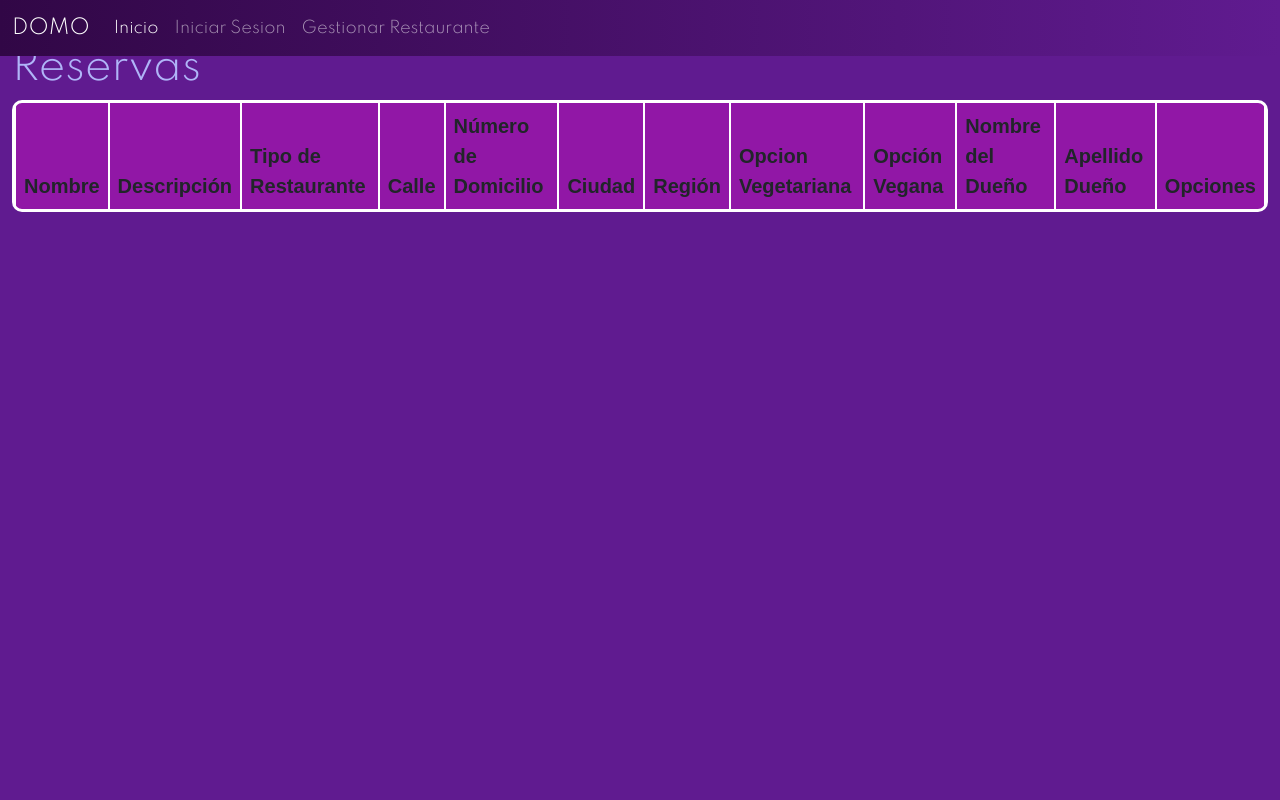
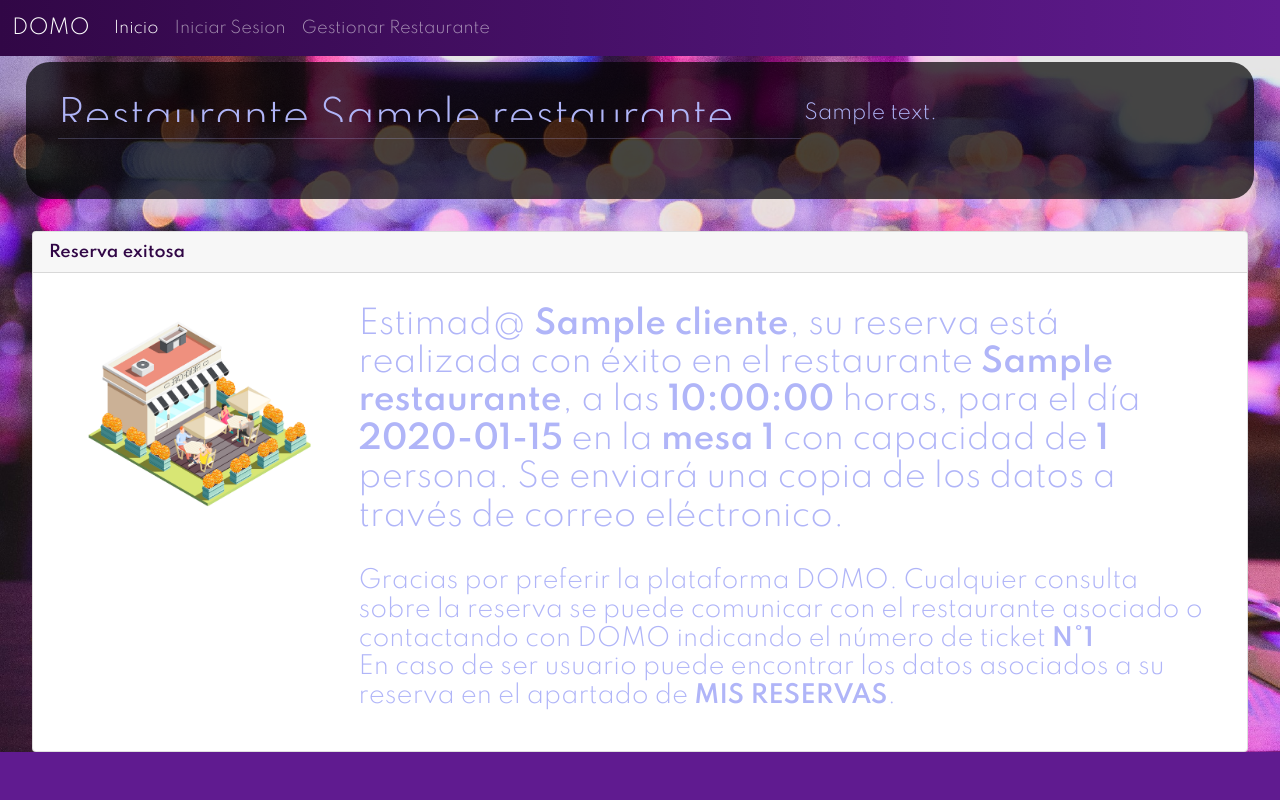
Before and after one commit to Exesito/GPS, a Flask app: page /reservar/1/1/reserva_exitosa in a window 1280 px wide. Run offline with Flask 2, Linux system fonts and the light colour scheme; tables that the repository leaves empty hold one stand-in row (values such as "Sample post"); lists and menus that the app fills with data are empty; parts of the project's set-up code (start-up, migrations or seed data) failed here and were passed over; some libraries are stand-ins or nearby versions.

Commit message:
Terminada la generacion de reserva, con errores y webpay activo

```diff
--- a/app/models.py
+++ b/app/models.py
@@ -75,6 +75,12 @@ class domo_reserva(db.Model):
 
         query = domo_restaurante.query.join(domo_mesa).join(domo_reserva).filter(domo_restaurante.rtr_id == id).all()
         return query
+
+    def get_restaurante(self):
+
+        query = db.session.query(domo_reserva, domo_mesa, domo_restaurante).filter(domo_reserva.msa_id == domo_mesa.msa_id, domo_mesa.rtr_id == domo_restaurante.rtr_id, domo_reserva.rsv_id == self.rsv_id).first()
+        print(query)
+        return query.domo_restaurante.rtr_id
 
     @staticmethod
     def get_by_id(id):
--- a/app/static/styles.css
+++ b/app/static/styles.css
@@ -75,3 +75,11 @@ body {
     font-family: sans-serif;
     font-size: 15pt;
 }
+
+.reserva-exitosa-img{
+    transform: scaleX(-1);
+    display: block;
+    margin-left: auto;
+    margin-right: auto;
+
+}
--- a/app/templates/assets/form_cliente_reserva.html
+++ b/app/templates/assets/form_cliente_reserva.html
@@ -2,7 +2,7 @@
     <div class="card-header">
       Rellene sus datos
     </div>
-  <form action="{{url_for('reserva_new_client', id_reserva = data.get('RESTAURANTE_ID'))}}" method=post>
+  <form action="{{url_for('reserva_new_client', id_restaurante = data.get('RESTAURANTE_ID'), id_reserva = data.get('id_reserva'))}}" method=post>
     <ul class="list-group list-group-flush">
       <div class="row">
       <div class="col">
--- /dev/null
+++ b/app/templates/cli_reserva_exitosa.html
@@ -0,0 +1,57 @@
+{% extends "index.html" %}
+
+{% block title %}
+¡Reserva aquí!
+{% endblock %}
+
+{% block body %}
+    <div class="reserva-container img-0">
+
+    <div class="jumbotron jumbotron-fluid">
+        <div class="container black-background">
+
+          <div class="grid-top-reserva">
+          <div class="gtitle">
+            <h1 class="display-6">Restaurante {{restaurante.rtr_nombre}}</h1>
+          </div>
+
+          <div class="gdescription">
+            <p class="lead">{{restaurante.rtr_descripcion}}
+          </div>
+
+          <div class="gdown">
+            <hr class="solid">
+          </div>
+        </div>
+           </div>
+    </div>
+
+    <div class="card" style="margin: 2rem">
+        <div class="card-header">
+            Reserva exitosa
+        </div>
+        <div style="padding: 2rem">
+            <div class="row">
+            <div class="col-3">
+                <img style="max-width: 100%;"
+                class="reserva-exitosa-img"
+                src="{{ url_for('static', filename='media/reserva_exitosa.jpg') }}">
+            </div>
+
+            <div class="col-9">
+                <h2>Estimad@ <b>{{cliente.cli_nombre}}</b>, su reserva está realizada con éxito en el restaurante <b>{{restaurante.rtr_nombre}}</b>,
+                    a las <b>{{reserva.rsv_hora}}</b> horas, para el día <b>{{reserva.rsv_fecha}}</b> en la <b>mesa {{mesa.msa_numero}}</b> con capacidad
+                    de <b>{{mesa.msa_capacidad}}</b> persona. Se enviará una copia de los datos a través de correo eléctronico.
+                    </h2></br>
+
+                    <h4>Gracias por preferir la plataforma DOMO. Cualquier consulta sobre la reserva se puede comunicar con el restaurante asociado o
+                        contactando con DOMO indicando el número de ticket <b>N°{{reserva.rsv_id}}</b></br>
+                        En caso de ser usuario puede encontrar los datos asociados a su reserva en el apartado de <b><a>MIS RESERVAS</a></b>.
+                    </h4>
+            </div>
+        </div>
+        </div>
+    </div>
+
+  </div>
+{% endblock %}
--- a/app/views.py
+++ b/app/views.py
@@ -4,6 +4,7 @@ from app import app, models
 from app.forms import RegisterForm, ReservaForm, MesaForm, ClientForm
 from app.models import User, domo_cliente, domo_reserva, domo_restaurante
 from flask import render_template, request, url_for, redirect, session
+from sqlalchemy import func
 
 db = models.db
 
@@ -35,7 +36,7 @@ def register():
 @app.route('/reservar/<id>', methods=['GET','POST'])
 def reservar(id):
 
-    #session["cli_id"] = 1
+    session["cli_id"] = 1
 
     day_choice = [1,2,3]
     hour_choice = [1,2,3]
@@ -77,8 +78,8 @@ def reserva_not_registered(id_restaurante, id_reserva):
 
     return render_template("cli_reservar_not_registered.html", data = data, client_form = client_form)
 
-@app.route('/reservar/<id_reserva>/create_new_client/', methods=['GET','POST'])
-def reserva_new_client(id_reserva):
+@app.route('/reservar/<id_restaurante>/<id_reserva>/create_new_client/', methods=['GET','POST'])
+def reserva_new_client(id_restaurante, id_reserva):
 
     if request.method == 'POST':
 
@@ -91,11 +92,12 @@ def reserva_new_client(id_reserva):
         reserva = domo_reserva.get_by_id(id_reserva)
 
         cliente = domo_cliente.get_by_rut(rut)
-        print(cliente)
+
         if cliente is not None:
             cliente.cli_telefono = telefono
         else:
-            cliente = domo_cliente(cli_nombre=nombre, cli_apellido=apellido, cli_telefono=telefono)
+            max_id_cli = models.db.session.query(func.max(models.domo_cliente.cli_id)).scalar() + 1
+            cliente = domo_cliente(cli_id = max_id_cli, cli_nombre=nombre, cli_apellido=apellido, cli_telefono=telefono, cli_rut = rut)
             db.session.add(cliente)
 
         dict_mdp = {
@@ -106,13 +108,14 @@ def reserva_new_client(id_reserva):
 
         reserva.cli_id = cliente.cli_id
         reserva.tpr_id = dict_mdp[medio_de_pago]
+        reserva.estado = "REALIZADA"
 
         db.session.commit()
 
-        if medio_de_pago is "WEBPAY":
-            pass
+        if medio_de_pago == "WEBPAY":
+            return redirect(url_for('webpay_plus.create', rsv_id = id_reserva, cli_id = cliente.cli_id))
 
-        return #retorna reserva exitosa
+        return redirect(url_for('reserva_exitosa', id_restaurante = id_restaurante, id_reserva = id_reserva))#retorna reserva exitosa
 
 @app.route('/reservar/<id_restaurante>/generar_reserva', methods=['GET','POST'])
 def reserva_create(id_restaurante):
@@ -143,35 +146,33 @@ def reserva_create(id_restaurante):
         reserva.cli_id = session["cli_id"]
         reserva.tpg_id = dict_mdp[medio_de_pago]
 
-        if medio_de_pago is "WEBPAY":
-            pass
+        if medio_de_pago == "WEBPAY":
+            return redirect(url_for('webpay_plus.webpay_plus_create', rsv_id = id_reserva, cli_id = session["cli_id"]))
 
         reserva.estado = "REALIZADA"
         db.session.commit()
 
         return redirect(url_for('reserva_exitosa', id_restaurante = id_restaurante, id_reserva = id_reserva))
 
-
-@app.route('/reservar/<id_restaurante>/<id_reserva>/update_reserva', methods=['GET','POST'])
-def reserva_update_new_client(id_restaurante, id_reserva):
-
-    if request.method == 'POST':
-        return
-    return
-
 @app.route('/reservar/<id_restaurante>/<id_reserva>/reserva_exitosa', methods=['GET','POST'])
 def reserva_exitosa(id_restaurante, id_reserva):
 
     restaurante = models.domo_restaurante.get_by_id(id_restaurante)
     reserva = models.domo_reserva.get_by_id(id_reserva)
+    cliente = models.domo_cliente.get_by_id(reserva.cli_id)
+    mesa = models.domo_mesa.get_by_id(reserva.msa_id)
 
-    return render_template("cli_ver_reservas.html")
+    return render_template("cli_reserva_exitosa.html", restaurante=restaurante, reserva=reserva, cliente=cliente, mesa = mesa)
+
+@app.route('/reservar/error', methods=['GET','POST'])
+def reserva_error():
+
+    return render_template("cli_reserva_fallida.html")
 
 @app.route('/cliente/ver_reservas', methods=['GET','POST'])
 def cli_ver_reservas():
 
     return render_template("cli_ver_reservas.html")
-
 
 @app.route('/restaurante/ver_reservas', methods=['GET','POST'])
 def res_ver_reservas():
```
Also changed, not shown: app/templates/cli_reserva_fallida.html (added, +30 -0 lines), app/templates/webpay/create.html (+17 -25 lines), webpay/views.py (+11 -12 lines), app/static/media/error.jpg (added), app/static/media/reserva_exitosa.jpg (added).
